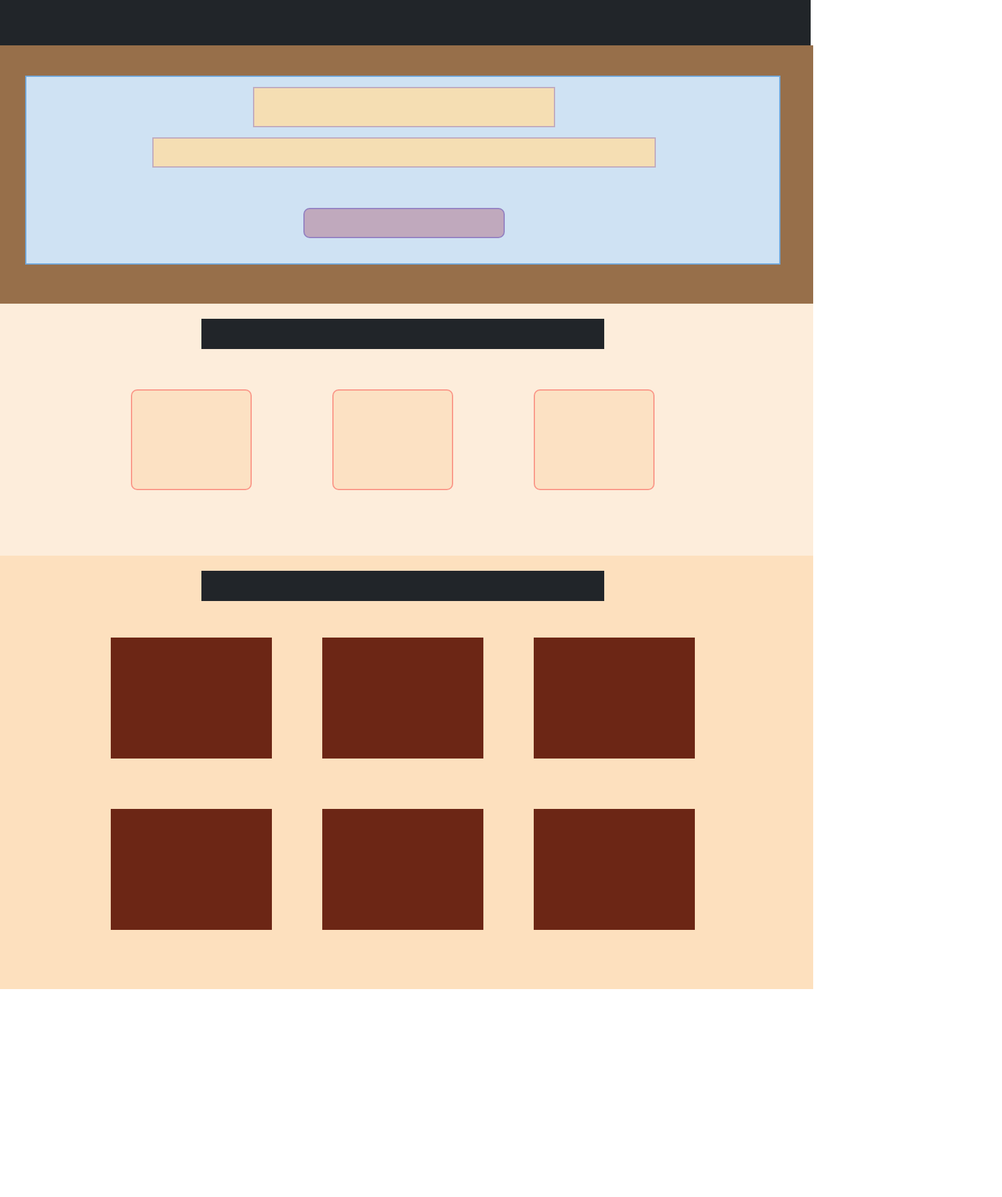
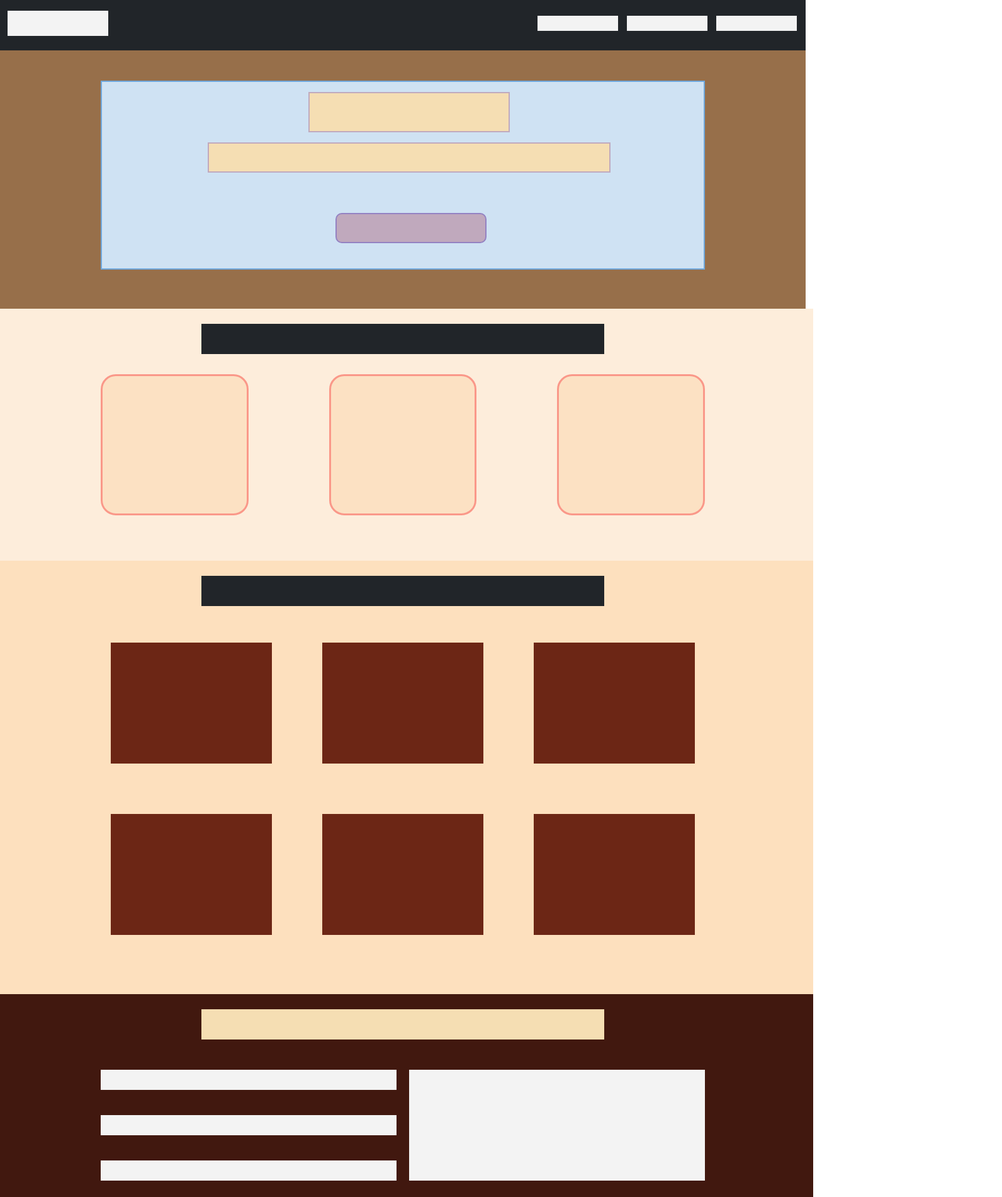
Before and after one commit to munozrodrigo/Folcode, a plain HTML site: page index.html in a window 1280 px wide. Shown: the top 1900 px of the page at 63% size, 1592 px wide, since content can reach past the window. Before the commit the page ends 1570 px from the top, so only its background shows below. Drawn offline with nearby package versions, Linux system fonts and the light colour scheme.

Commit message:
10/1/2022

```diff
--- a/estilos.css
+++ b/estilos.css
@@ -1,11 +1,13 @@
-.navbar.navbar-expand-lg.navbar-light{
+/* .navbar.navbar-expand-lg.navbar-light{
     width: 100.6%;
     background-color: #212529;
-    color: aliceblue;
+    color: #F3F3F3;
+    margin-left: auto;
+    margin-right: auto;
 }
 
 .d-flex{
-    background-color: #ffffff;
+    background-color: #F3F3F3;
     width: 8rem;
     height: 2.5rem;
     margin-left: 1.875rem;
@@ -17,18 +19,53 @@
 
 .nav-link{
     width: 5rem;
-    background-color: #ffffff;
+    background-color: #F3F3F3;
     margin-right: 0.625rem;
+} */
+.navbar {
+    height: 5rem;
+    width: 100%;
+    background-color: #212529;
 }
+
+.container-navbar {
+    width: 80rem;
+    margin-left: auto;
+    margin-right: auto;
+    display: flex;
+    gap: 40rem;
+}
+
+.left-nav-box {
+    background-color: #F3F3F3;
+    width: 10rem;
+    height: 2.5rem;
+    float: left;
+}
+
+/* ul.mayor-nav-item li {
+    display: inline;
+} */
+
+li.nav-item{
+    display:inline-flex;
+    margin-left: 0.625rem;
+    height: 1.5rem;
+    width: 8rem;
+    background-color: #F3F3F3;
+}
+
 /*End Navbar*/
 /*Hero (banner inicial)*/
 #banner{
     height: 25.625rem;
     background-color: #976F4A;
+    margin-left: auto;
+    margin-right: auto;
 }
 
-#big-box{
-    width: 75rem;
+#hero-big-box{
+    width: 60rem;
     height: 18.75rem;
     background-color: #CFE2F3;
     margin-left: auto;
@@ -37,30 +74,30 @@
 }
 
 .top-flex{
-    width: 30rem;
+    width: 20rem;
     height: 4rem;
     background-color: #F5DEB3;
     position: absolute;
-    margin: 1rem 22.5rem 1rem 22.5rem;
+    margin: 1rem 22.5rem 1rem 20.5rem;
     border: 0.125rem solid #C0AABE;
 }
 
 .bottom-flex{
-    width: 50rem;
+    width: 40rem;
     height: 3rem;
     background-color: #F5DEB3;
     position: absolute;
-    margin: 6rem 12.5rem 1rem 12.5rem;
+    margin: 6rem 12.5rem 1rem 10.5rem;
     border: 0.125rem solid #C0AABE;
 
 }
 
 .last-flex{
-    width: 20rem;
+    width: 15rem;
     height: 3rem;
     background-color: #C0A9BD;
     position: absolute;
-    margin: 13rem 27.5rem 1rem 27.5rem;
+    margin: 13rem 27.5rem 1rem 23.2rem;
     border: 0.125rem solid #9482C2;
     border-radius: 0.625rem;
 }
@@ -85,17 +122,18 @@
     margin-right: auto;
     display: flex;
     align-items: center;
+    gap: 8rem;
 }
 
 .box-cards{
-    width: 12rem;
-    height: 10rem;
+    width: 35rem;
+    height: 14rem;
     float: left;
     background-color: #FCE1C3;
     border: 0.125rem solid #FA9889;
-    border-radius: 0.625rem;
+    border-radius: 1.5rem;
+    border-width: 0.188rem;
     margin: 1rem auto;
-    margin-right: 5rem;
 }
 /*End Cards (tarjetas)*/
 /*Galería*/
@@ -104,7 +142,7 @@
     background-color: #FDE0BE;
 }
 
-#top-bar{
+#top-bar1{
     background-color: #212529;
     width: 40rem;
     height: 3rem;
@@ -128,3 +166,79 @@
     background-color: #6C2615;
 }
 /*Fin Galería*/
+/* Formulario de contacto */
+.formulario {
+    height: 28rem;
+    background-color: #41180F;
+}
+
+#top-bar2{
+    background-color: #F5DEB3;
+    width: 40rem;
+    height: 3rem;
+    margin: 0.625rem auto;
+}
+
+.container-form {
+    width: 60rem;
+    margin-left: auto;
+    margin-right: auto;
+    display: flex;
+    gap: 1.25rem;
+}
+
+.container-row {
+    width: 50%;
+}
+
+.f-box {
+    background-color: #F3F3F3;
+    height: 2rem;
+    /* width: 45rem; */
+    margin-bottom: 2.5rem;
+}
+
+.f-box3 {
+    background-color: #F3F3F3;
+    height: 2rem;
+}
+
+.box-right {
+    width: 50%;
+    background-color: #F3F3F3;
+}
+
+#f-down {
+    height: 2.5rem;
+    background-color: #FA8072;
+    width: 20rem;
+    margin: 3.5rem auto;
+    border-radius: 0.313rem;
+}
+/* Fin Formulario de contacto */
+/* Footer */
+.footer {
+    height: 6rem;
+    background-color: #712E1E;
+}
+
+.footer-box {
+    width: 60rem;
+    margin-left: auto;
+    margin-right: auto;
+    display: flex;
+    gap: 1.25rem;
+}
+
+.footer-boxes {
+    background-color: #F3F3F3;
+    height: 3rem;
+    width: 50%;
+}
+
+.footer-boxes3 {
+    background-color: #F5DEB3;
+    height: 3rem;
+    width: 50%;
+}
+/*Fin Footer */
--- a/index.html
+++ b/index.html
@@ -10,21 +10,35 @@
     </head>
     <body>
         <!--Navbar-->
-        <nav class="navbar navbar-expand-lg navbar-light">
+        <!-- <nav class="navbar navbar-expand-lg navbar-light">
             <div class="container-fluid">
               <div class="d-flex mt-2 mb-2">
               </div>
               <div class="collapse navbar-collapse" id="navbarSupportedContent">
                 <ul class="navbar-nav me-auto mb-2 mb-lg-0">
                   <li class="nav-item">
-                    <a class="nav-link href="#"></a>
+                    <a class="nav-item" href="#"></a>
                   </li>
                   <li class="nav-item">
-                    <a class="nav-link" href="#"></a>
+                    <a class="nav-item" href="#"></a>
                   </li>
                   <li class="nav-item">
-                    <a class="nav-link" href="#"></a>
+                    <a class="nav-item" href="#"></a>
                   </li>
+              </div>
+            </div>
+          </nav> -->
+          <nav class="navbar">
+            <div class="container-fluid">
+              <div class="container-navbar">
+                <div class="left-nav-box mt-2"></div>
+                <div class="mayor-nav-item mt-3">
+                  <ul>
+                    <li class="nav-item"></li>
+                    <li class="nav-item"></li>
+                    <li class="nav-item"></li>
+                  </ul>
+                </div>
               </div>
             </div>
           </nav>
@@ -33,7 +47,7 @@
           <div class="row" id="banner">
             <div class="col-xs-12">
               <div class="container-fluid">
-                <div class="mb-5 mt-5" id="big-box">
+                <div class="mb-5 mt-5" id="hero-big-box">
                   <div class="top-flex">
                   </div>
                   <div class="bottom-flex">
@@ -62,7 +76,7 @@
           <!--Galería-->
           <div class="row">
             <div class="galeria">
-              <div class="mt-4 mb-5" id="top-bar"></div>
+              <div class="mt-4 mb-5" id="top-bar1"></div>
               <div class="big-box">
                 <div class="boxes" class="col-sm-6 col-md-4 mb-3">
                 </div>
@@ -80,5 +94,32 @@
             </div>
           </div>
           <!--Fin de galería-->
+          <!--Formulario de contacto-->
+          <div class="row">
+            <div class="formulario">
+              <div class="mt-4 mb-5" id="top-bar2"></div>
+              <div class="container-form">
+                <div class="container-row">
+                  <div class="f-box"></div>
+                  <div class="f-box"></div>
+                  <div class="f-box3"></div>
+                </div>
+                <div class="box-right"></div>
+              </div>
+              <div id="f-down"></div>
+            </div>
+          </div>
+          <!--Fin Formulario de contacto-->
+          <!--Footer-->
+          <div class="row">
+            <div class="footer">
+              <div class="footer-box mt-4">
+                <div class="footer-boxes"></div>
+                <div class="footer-boxes"></div>
+                <div class="footer-boxes3"></div>
+              </div>
+            </div>
+          </div>
+          <!--Fin Footer-->
     </body>
 </html>
```
